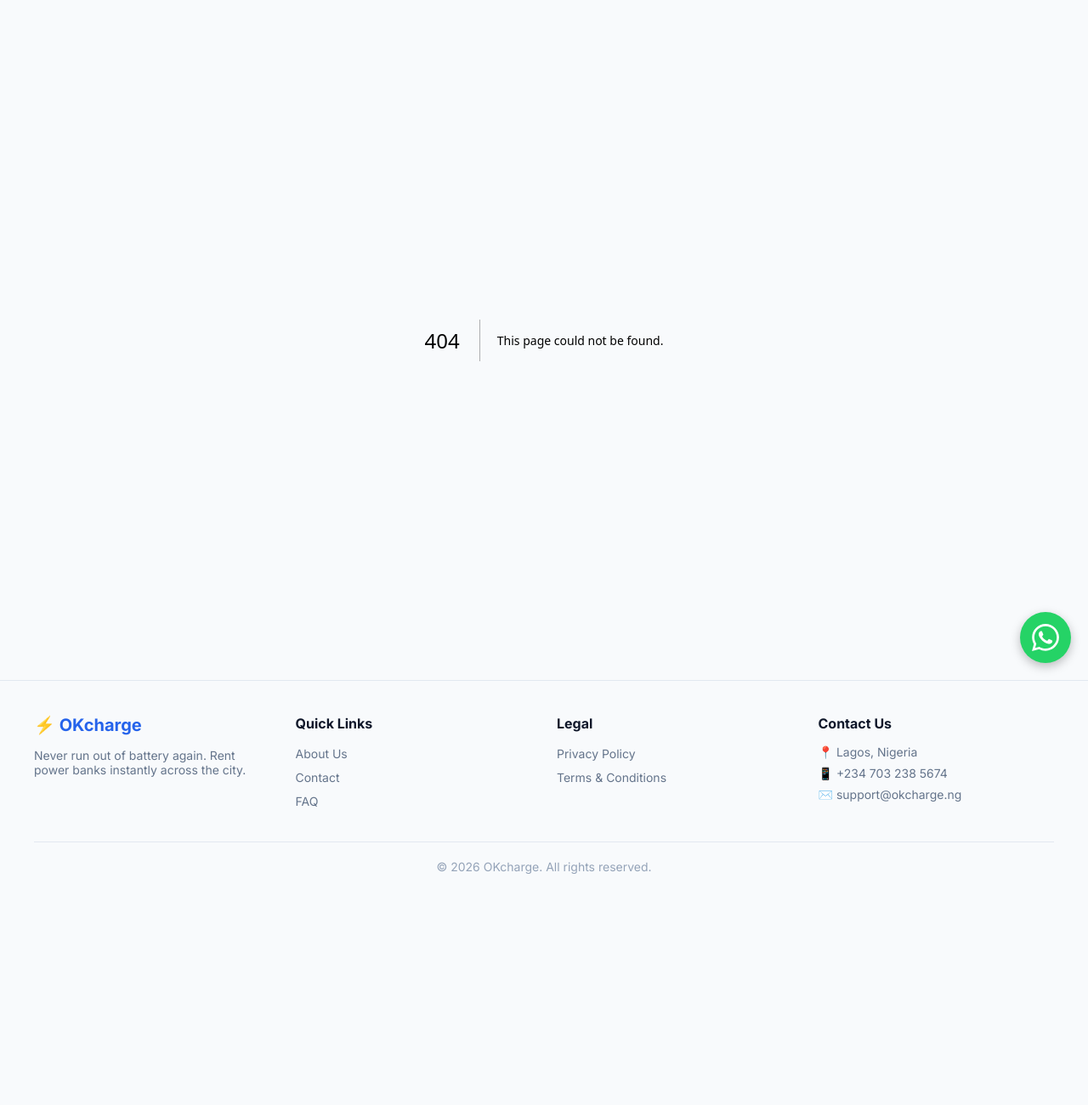
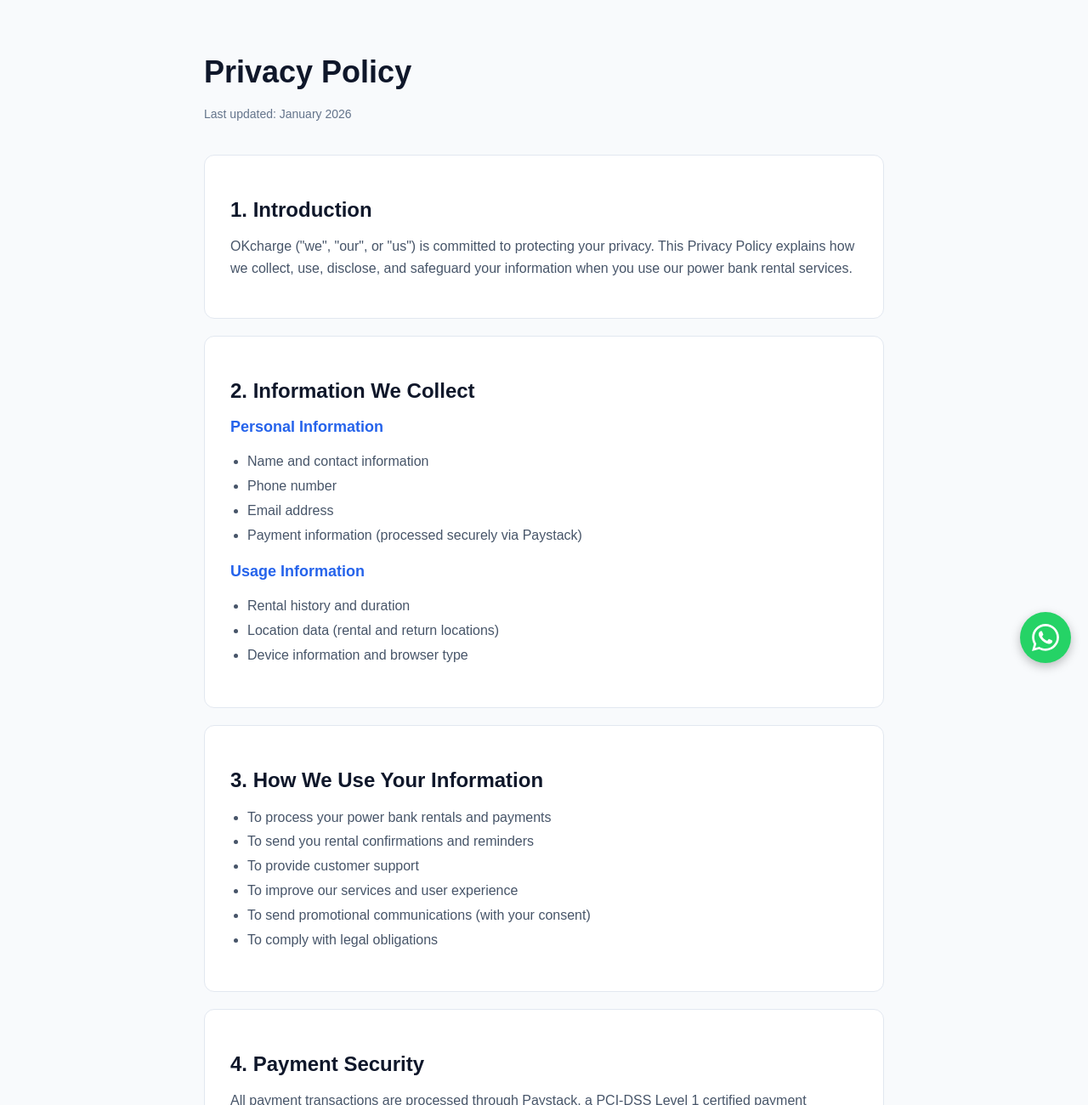
Before and after one commit to okivictor01-bit/OKcharge-, a Next.js app: page /privacy in a window 1280 px wide. Before the commit this address had no page. Shown: the top 1300 px of the page at 85% size. Before the commit the page ends 1048 px from the top, so only its background shows below. Built offline with nearby package versions, Linux system fonts and the light colour scheme.

Commit message:
Create page.tsx

```diff
--- /dev/null
+++ b/app/privacy/page.tsx
@@ -0,0 +1,85 @@
+export default function PrivacyPage() {
+  return (
+    <main style={{ padding: '40px 20px', maxWidth: '800px', margin: '0 auto', fontFamily: 'sans-serif' }}>
+      <h1 style={{ fontSize: '36px', fontWeight: 'bold', color: '#0f172a', marginBottom: '20px' }}>Privacy Policy</h1>
+      <p style={{ fontSize: '14px', color: '#64748b', marginBottom: '40px' }}>Last updated: January 2026</p>
+
+      <div style={{ backgroundColor: 'white', padding: '30px', borderRadius: '12px', border: '1px solid #e2e8f0', marginBottom: '20px' }}>
+        <h2 style={{ fontSize: '24px', color: '#0f172a', marginBottom: '15px' }}>1. Introduction</h2>
+        <p style={{ fontSize: '16px', color: '#475569', lineHeight: '1.6' }}>
+          OKcharge ("we", "our", or "us") is committed to protecting your privacy. This Privacy Policy explains how we collect, use, disclose, and safeguard your information when you use our power bank rental services.
+        </p>
+      </div>
+
+      <div style={{ backgroundColor: 'white', padding: '30px', borderRadius: '12px', border: '1px solid #e2e8f0', marginBottom: '20px' }}>
+        <h2 style={{ fontSize: '24px', color: '#0f172a', marginBottom: '15px' }}>2. Information We Collect</h2>
+        <h3 style={{ fontSize: '18px', color: '#2563eb', marginBottom: '10px' }}>Personal Information</h3>
+        <ul style={{ fontSize: '16px', color: '#475569', lineHeight: '1.8', paddingLeft: '20px', marginBottom: '15px' }}>
+          <li>Name and contact information</li>
+          <li>Phone number</li>
+          <li>Email address</li>
+          <li>Payment information (processed securely via Paystack)</li>
+        </ul>
+
+        <h3 style={{ fontSize: '18px', color: '#2563eb', marginBottom: '10px' }}>Usage Information</h3>
+        <ul style={{ fontSize: '16px', color: '#475569', lineHeight: '1.8', paddingLeft: '20px' }}>
+          <li>Rental history and duration</li>
+          <li>Location data (rental and return locations)</li>
+          <li>Device information and browser type</li>
+        </ul>
+      </div>
+
+      <div style={{ backgroundColor: 'white', padding: '30px', borderRadius: '12px', border: '1px solid #e2e8f0', marginBottom: '20px' }}>
+        <h2 style={{ fontSize: '24px', color: '#0f172a', marginBottom: '15px' }}>3. How We Use Your Information</h2>
+        <ul style={{ fontSize: '16px', color: '#475569', lineHeight: '1.8', paddingLeft: '20px' }}>
+          <li>To process your power bank rentals and payments</li>
+          <li>To send you rental confirmations and reminders</li>
+          <li>To provide customer support</li>
+          <li>To improve our services and user experience</li>
+          <li>To send promotional communications (with your consent)</li>
+          <li>To comply with legal obligations</li>
+        </ul>
+      </div>
+
+      <div style={{ backgroundColor: 'white', padding: '30px', borderRadius: '12px', border: '1px solid #e2e8f0', marginBottom: '20px' }}>
+        <h2 style={{ fontSize: '24px', color: '#0f172a', marginBottom: '15px' }}>4. Payment Security</h2>
+        <p style={{ fontSize: '16px', color: '#475569', lineHeight: '1.6' }}>
+          All payment transactions are processed through Paystack, a PCI-DSS Level 1 certified payment processor. We do not store your credit card or bank account information on our servers.
+        </p>
+      </div>
+
+      <div style={{ backgroundColor: 'white', padding: '30px', borderRadius: '12px', border: '1px solid #e2e8f0', marginBottom: '20px' }}>
+        <h2 style={{ fontSize: '24px', color: '#0f172a', marginBottom: '15px' }}>5. Data Sharing</h2>
+        <p style={{ fontSize: '16px', color: '#475569', lineHeight: '1.6', marginBottom: '15px' }}>
+          We do not sell your personal information. We may share your information with:
+        </p>
+        <ul style={{ fontSize: '16px', color: '#475569', lineHeight: '1.8', paddingLeft: '20px' }}>
+          <li>Payment processors (Paystack) to complete transactions</li>
+          <li>Service providers who assist in our operations</li>
+          <li>Law enforcement when required by law</li>
+        </ul>
+      </div>
+
+      <div style={{ backgroundColor: 'white', padding: '30px', borderRadius: '12px', border: '1px solid #e2e8f0', marginBottom: '20px' }}>
+        <h2 style={{ fontSize: '24px', color: '#0f172a', marginBottom: '15px' }}>6. Your Rights</h2>
+        <p style={{ fontSize: '16px', color: '#475569', lineHeight: '1.6', marginBottom: '15px' }}>
+          You have the right to:
+        </p>
+        <ul style={{ fontSize: '16px', color: '#475569', lineHeight: '1.8', paddingLeft: '20px' }}>
+          <li>Access your personal data</li>
+          <li>Request correction of inaccurate data</li>
+          <li>Request deletion of your data</li>
+          <li>Opt-out of marketing communications</li>
+        </ul>
+      </div>
+
+      <div style={{ backgroundColor: 'white', padding: '30px', borderRadius: '12px', border: '1px solid #e2e8f0', marginBottom: '20px' }}>
+        <h2 style={{ fontSize: '24px', color: '#0f172a', marginBottom: '15px' }}>7. Contact Us</h2>
+        <p style={{ fontSize: '16px', color: '#475569', lineHeight: '1.6' }}>
+          If you have questions about this Privacy Policy, please contact us at:{' '}
+          <a href="mailto:support@okcharge.ng" style={{ color: '#2563eb' }}>support@okcharge.ng</a>
+        </p>
+      </div>
+    </main>
+  );
+}
```
